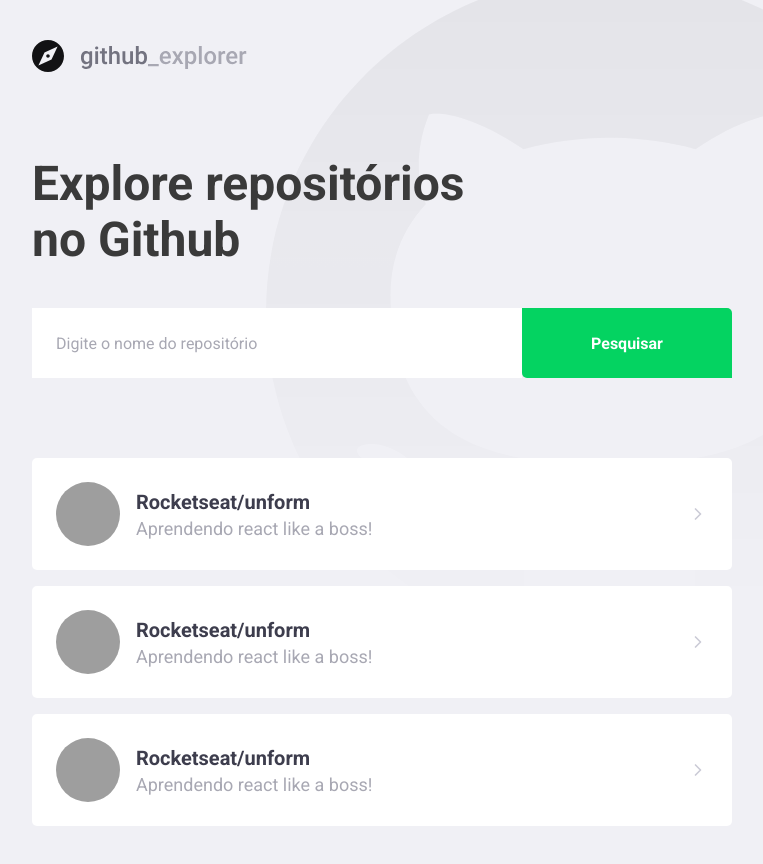
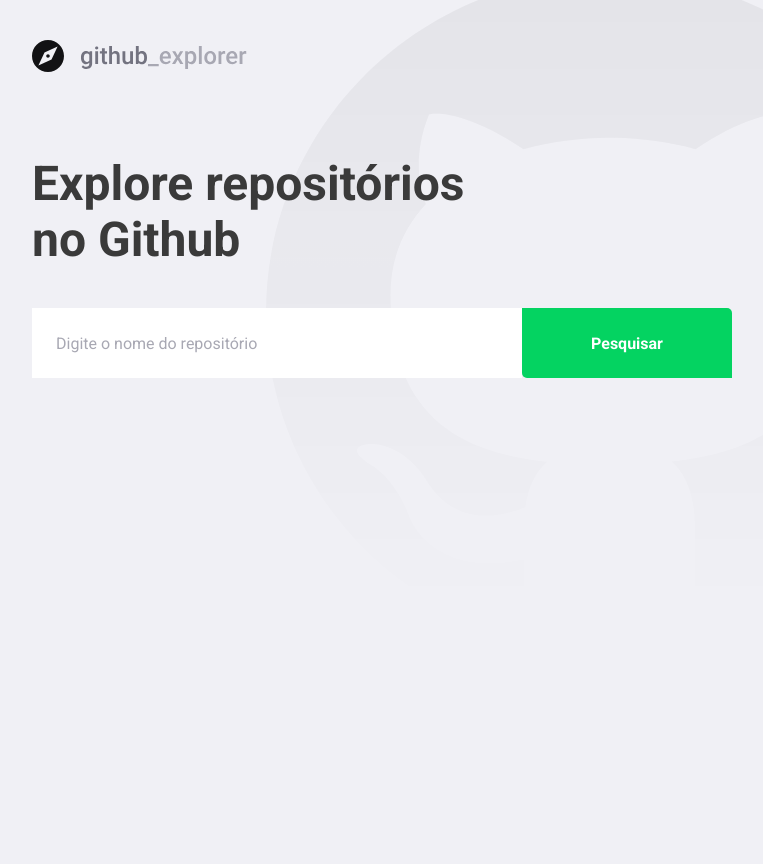
Before and after one commit to leandrocl2005/week-3-gostack-react, a React (Create React App) app: page / in a window 1280 px wide. Shown: the whole page, without its empty margins (148-911 px from the left). After the commit the page ends 800 px from the top, so only its background shows below. Built offline with nearby package versions, Linux system fonts and the light colour scheme; grey boxes are pictures that could not be loaded.

Commit message:
connect to github api

```diff
--- a/package.json
+++ b/package.json
@@ -10,6 +10,7 @@
     "@types/node": "^12.0.0",
     "@types/react": "^16.9.0",
     "@types/react-dom": "^16.9.0",
+    "axios": "^0.20.0",
     "polished": "^3.6.6",
     "react": "^16.13.1",
     "react-dom": "^16.13.1",
@@ -38,6 +39,7 @@
     ]
   },
   "devDependencies": {
+    "@types/axios": "^0.14.0",
     "@types/react-router-dom": "^5.1.5",
     "@types/styled-components": "^5.1.2",
     "@typescript-eslint/eslint-plugin": "^4.0.0",
--- a/src/pages/Dashboard/index.tsx
+++ b/src/pages/Dashboard/index.tsx
@@ -1,54 +1,60 @@
-import React from 'react';
+/* eslint-disable camelcase */
+import React, { useState, FormEvent } from 'react';
 import { FiChevronRight } from 'react-icons/fi';
 import { Title, Form, Repositories } from './styles';
 import logoImg from '../../assets/logo.svg';
+import api from '../../services/api';
+
+interface Repository {
+  full_name: string;
+  description: string;
+  owner: {
+    login: string;
+    avatar_url: string;
+  };
+}
 
 const Dashboard: React.FC = () => {
+  const [repositories, setRepositories] = useState<Repository[]>([]);
+  const [newRepo, setNewRepo] = useState('');
+
+  async function handleAddRepository(
+    event: FormEvent<HTMLFormElement>,
+  ): Promise<void> {
+    event.preventDefault();
+    const response = await api.get<Repository>(`repos/${newRepo}`);
+    const repository = response.data;
+    setRepositories([...repositories, repository]);
+    setNewRepo('');
+  }
+
   return (
     <>
       <img src={logoImg} alt="Github Explorer" />
       <Title>Explore repositórios no Github</Title>
-      <Form action="">
-        <input placeholder="Digite o nome do repositório" />
+      <Form action="" onSubmit={handleAddRepository}>
+        <input
+          placeholder="Digite o nome do repositório"
+          value={newRepo}
+          onChange={e => setNewRepo(e.target.value)}
+        />
         <button type="submit">Pesquisar</button>
       </Form>
       <Repositories>
-        <a href="teste">
+        {repositories.map(repository => (
+          <a key={repository.full_name} href="teste">
             <img
-            src="https://avatars2.githubusercontent.com/u/24196521?s=460&u=b194dea68bab0e7ae875fb765d83ff59b5093653&v=4"
-            alt="Leandro Cruvinel"
+              src={repository.owner.avatar_url}
+              alt={repository.owner.login}
             />
             <div>
-            <strong>Rocketseat/unform</strong>
-            <p>Aprendendo react like a boss!</p>
+              <strong>{repository.full_name}</strong>
+              <p>{repository.description}</p>
             </div>
 
             <FiChevronRight size={20} />
           </a>
-        <a href="teste">
-          <img
-            src="https://avatars2.githubusercontent.com/u/24196521?s=460&u=b194dea68bab0e7ae875fb765d83ff59b5093653&v=4"
-            alt="Leandro Cruvinel"
-          />
-          <div>
-            <strong>Rocketseat/unform</strong>
-            <p>Aprendendo react like a boss!</p>
-          </div>
-
-          <FiChevronRight size={20} />
-        </a>
-        <a href="teste">
-          <img
-            src="https://avatars2.githubusercontent.com/u/24196521?s=460&u=b194dea68bab0e7ae875fb765d83ff59b5093653&v=4"
-            alt="Leandro Cruvinel"
-          />
-          <div>
-            <strong>Rocketseat/unform</strong>
-            <p>Aprendendo react like a boss!</p>
-          </div>
-
-          <FiChevronRight size={20} />
-        </a>
+        ))}
       </Repositories>
     </>
   );
--- a/src/pages/Dashboard/styles.ts
+++ b/src/pages/Dashboard/styles.ts
@@ -72,7 +72,8 @@
     }
 
     div {
-      margin-left: 16px;
+      margin-left: 0 16px;
+      flex: 1;
 
       strong {
         font-size: 20px;
--- /dev/null
+++ b/src/services/api.ts
@@ -0,0 +1,7 @@
+import axios from 'axios';
+
+const api = axios.create({
+  baseURL: 'https://api.github.com',
+});
+
+export default api;
```
Also changed, not shown: .eslintrc.json, 1 other file (tests, documents, lock files or other folders). Lines whose indentation alone changed are shown as unchanged.
